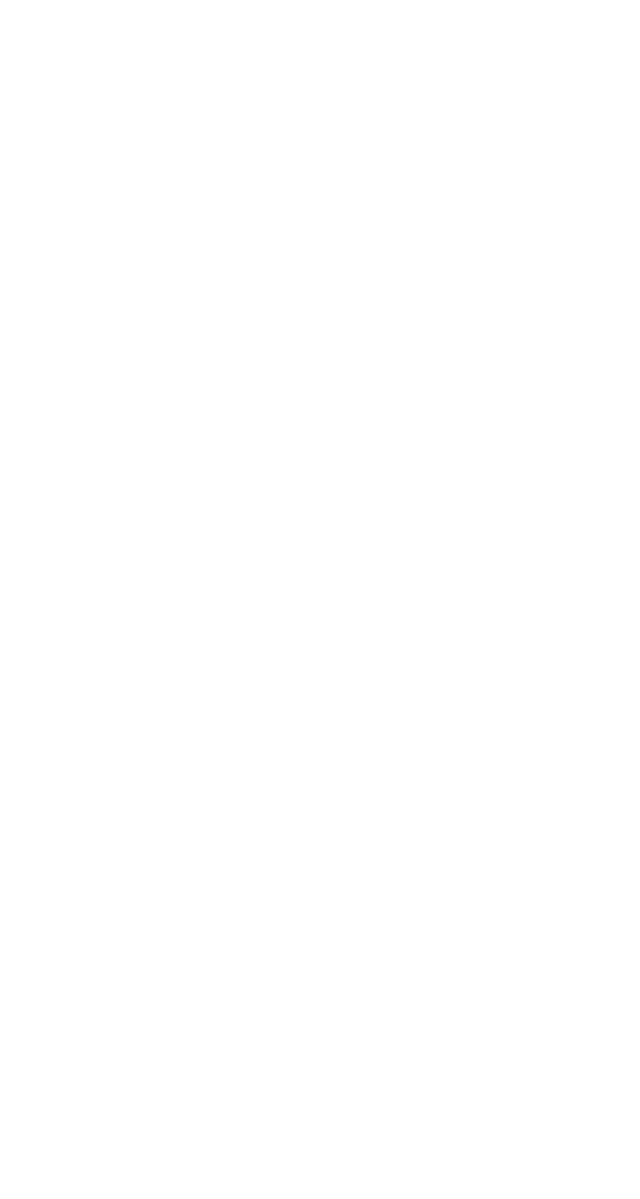
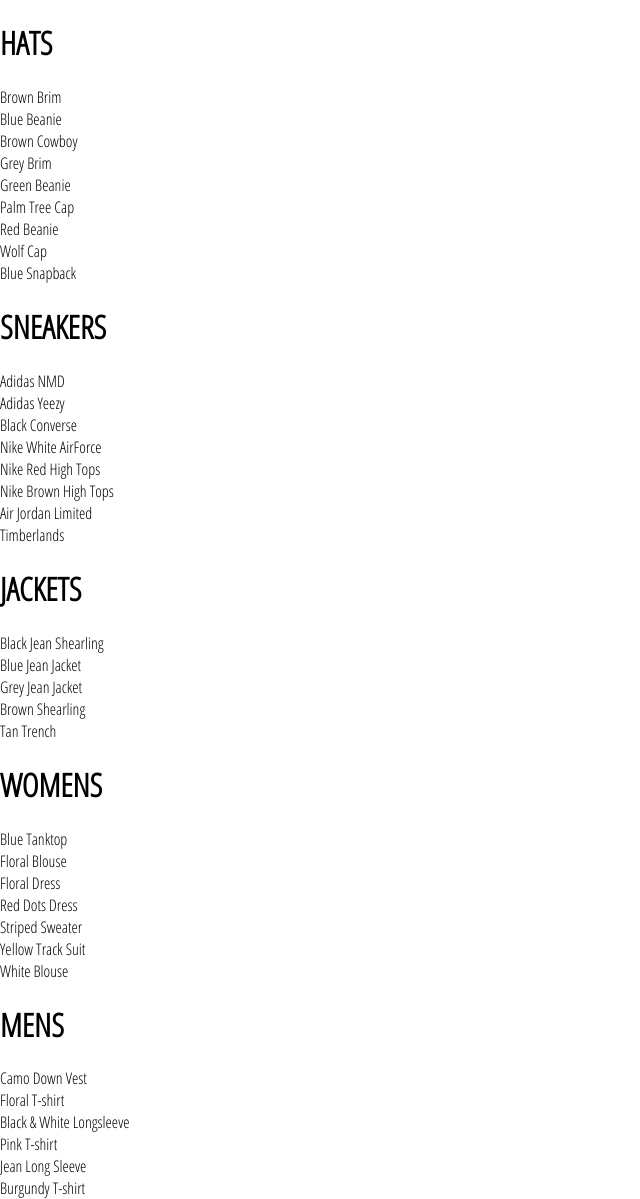
Before and after one commit to romansyhinskiy/CRNW-Clothing, a React (Create React App) app: page /shop in a window 1280 px wide. Shown: the whole page, without its empty margins (0-640 px from the left). Before the commit the page ends 800 px from the top, so only its background shows below. Built offline with nearby package versions, Linux system fonts and the light colour scheme.

Commit message:
add shop page and add shop collection data

```diff
--- a/src/App.js
+++ b/src/App.js
@@ -3,17 +3,16 @@
 
 import './App.css';
 import HomePage from './pages/homepage/homepage.component';
+import ShopPage from "./pages/homepage/shop/shop.components"
 
-const HatsPage = () => (
-  <h1>Hats</h1>
-)
+
 
 function App() {
   return (
     <div>
       <Switch>
         <Route exact path="/" component={HomePage}/>
-        <Route path="/hats" component={HatsPage}/>
+        <Route path="/shop" component={ShopPage}/>
       </Switch>
     </div>
   );
--- /dev/null
+++ b/src/components/collection-preview/collection-preview.component.jsx
@@ -0,0 +1,13 @@
+import React from "react"
+
+const CollectionPreview = ({title, items}) => (
+    <div className="collection-preview">
+        <h1 className="title">{title.toUpperCase()}</h1>
+        <div className="preview">
+            {items.map(item => (
+                <div key={item.id}>{item.name}</div>
+            ))}
+        </div>
+    </div>
+)
+export default CollectionPreview;
--- /dev/null
+++ b/src/pages/homepage/shop/shop-data.js
@@ -0,0 +1,248 @@
+const SHOP_DATA = [
+    {
+      id: 1,
+      title: 'Hats',
+      routeName: 'hats',
+      items: [
+        {
+          id: 1,
+          name: 'Brown Brim',
+          imageUrl: 'https://i.ibb.co/ZYW3VTp/brown-brim.png',
+          price: 25
+        },
+        {
+          id: 2,
+          name: 'Blue Beanie',
+          imageUrl: 'https://i.ibb.co/ypkgK0X/blue-beanie.png',
+          price: 18
+        },
+        {
+          id: 3,
+          name: 'Brown Cowboy',
+          imageUrl: 'https://i.ibb.co/QdJwgmp/brown-cowboy.png',
+          price: 35
+        },
+        {
+          id: 4,
+          name: 'Grey Brim',
+          imageUrl: 'https://i.ibb.co/RjBLWxB/grey-brim.png',
+          price: 25
+        },
+        {
+          id: 5,
+          name: 'Green Beanie',
+          imageUrl: 'https://i.ibb.co/YTjW3vF/green-beanie.png',
+          price: 18
+        },
+        {
+          id: 6,
+          name: 'Palm Tree Cap',
+          imageUrl: 'https://i.ibb.co/rKBDvJX/palm-tree-cap.png',
+          price: 14
+        },
+        {
+          id: 7,
+          name: 'Red Beanie',
+          imageUrl: 'https://i.ibb.co/bLB646Z/red-beanie.png',
+          price: 18
+        },
+        {
+          id: 8,
+          name: 'Wolf Cap',
+          imageUrl: 'https://i.ibb.co/1f2nWMM/wolf-cap.png',
+          price: 14
+        },
+        {
+          id: 9,
+          name: 'Blue Snapback',
+          imageUrl: 'https://i.ibb.co/X2VJP2W/blue-snapback.png',
+          price: 16
+        }
+      ]
+    },
+    {
+      id: 2,
+      title: 'Sneakers',
+      routeName: 'sneakers',
+      items: [
+        {
+          id: 1,
+          name: 'Adidas NMD',
+          imageUrl: 'https://i.ibb.co/0s3pdnc/adidas-nmd.png',
+          price: 220
+        },
+        {
+          id: 2,
+          name: 'Adidas Yeezy',
+          imageUrl: 'https://i.ibb.co/dJbG1cT/yeezy.png',
+          price: 280
+        },
+        {
+          id: 3,
+          name: 'Black Converse',
+          imageUrl: 'https://i.ibb.co/bPmVXyP/black-converse.png',
+          price: 110
+        },
+        {
+          id: 4,
+          name: 'Nike White AirForce',
+          imageUrl: 'https://i.ibb.co/1RcFPk0/white-nike-high-tops.png',
+          price: 160
+        },
+        {
+          id: 5,
+          name: 'Nike Red High Tops',
+          imageUrl: 'https://i.ibb.co/QcvzydB/nikes-red.png',
+          price: 160
+        },
+        {
+          id: 6,
+          name: 'Nike Brown High Tops',
+          imageUrl: 'https://i.ibb.co/fMTV342/nike-brown.png',
+          price: 160
+        },
+        {
+          id: 7,
+          name: 'Air Jordan Limited',
+          imageUrl: 'https://i.ibb.co/w4k6Ws9/nike-funky.png',
+          price: 190
+        },
+        {
+          id: 8,
+          name: 'Timberlands',
+          imageUrl: 'https://i.ibb.co/Mhh6wBg/timberlands.png',
+          price: 200
+        }
+      ]
+    },
+    {
+      id: 3,
+      title: 'Jackets',
+      routeName: 'jackets',
+      items: [
+        {
+          id: 1,
+          name: 'Black Jean Shearling',
+          imageUrl: 'https://i.ibb.co/XzcwL5s/black-shearling.png',
+          price: 125
+        },
+        {
+          id: 2,
+          name: 'Blue Jean Jacket',
+          imageUrl: 'https://i.ibb.co/mJS6vz0/blue-jean-jacket.png',
+          price: 90
+        },
+        {
+          id: 3,
+          name: 'Grey Jean Jacket',
+          imageUrl: 'https://i.ibb.co/N71k1ML/grey-jean-jacket.png',
+          price: 90
+        },
+        {
+          id: 4,
+          name: 'Brown Shearling',
+          imageUrl: 'https://i.ibb.co/s96FpdP/brown-shearling.png',
+          price: 165
+        },
+        {
+          id: 5,
+          name: 'Tan Trench',
+          imageUrl: 'https://i.ibb.co/M6hHc3F/brown-trench.png',
+          price: 185
+        }
+      ]
+    },
+    {
+      id: 4,
+      title: 'Womens',
+      routeName: 'womens',
+      items: [
+        {
+          id: 1,
+          name: 'Blue Tanktop',
+          imageUrl: 'https://i.ibb.co/7CQVJNm/blue-tank.png',
+          price: 25
+        },
+        {
+          id: 2,
+          name: 'Floral Blouse',
+          imageUrl: 'https://i.ibb.co/4W2DGKm/floral-blouse.png',
+          price: 20
+        },
+        {
+          id: 3,
+          name: 'Floral Dress',
+          imageUrl: 'https://i.ibb.co/KV18Ysr/floral-skirt.png',
+          price: 80
+        },
+        {
+          id: 4,
+          name: 'Red Dots Dress',
+          imageUrl: 'https://i.ibb.co/N3BN1bh/red-polka-dot-dress.png',
+          price: 80
+        },
+        {
+          id: 5,
+          name: 'Striped Sweater',
+          imageUrl: 'https://i.ibb.co/KmSkMbH/striped-sweater.png',
+          price: 45
+        },
+        {
+          id: 6,
+          name: 'Yellow Track Suit',
+          imageUrl: 'https://i.ibb.co/v1cvwNf/yellow-track-suit.png',
+          price: 135
+        },
+        {
+          id: 7,
+          name: 'White Blouse',
+          imageUrl: 'https://i.ibb.co/qBcrsJg/white-vest.png',
+          price: 20
+        }
+      ]
+    },
+    {
+      id: 5,
+      title: 'Mens',
+      routeName: 'mens',
+      items: [
+        {
+          id: 1,
+          name: 'Camo Down Vest',
+          imageUrl: 'https://i.ibb.co/xJS0T3Y/camo-vest.png',
+          price: 325
+        },
+        {
+          id: 2,
+          name: 'Floral T-shirt',
+          imageUrl: 'https://i.ibb.co/qMQ75QZ/floral-shirt.png',
+          price: 20
+        },
+        {
+          id: 3,
+          name: 'Black & White Longsleeve',
+          imageUrl: 'https://i.ibb.co/55z32tw/long-sleeve.png',
+          price: 25
+        },
+        {
+          id: 4,
+          name: 'Pink T-shirt',
+          imageUrl: 'https://i.ibb.co/RvwnBL8/pink-shirt.png',
+          price: 25
+        },
+        {
+          id: 5,
+          name: 'Jean Long Sleeve',
+          imageUrl: 'https://i.ibb.co/VpW4x5t/roll-up-jean-shirt.png',
+          price: 40
+        },
+        {
+          id: 6,
+          name: 'Burgundy T-shirt',
+          imageUrl: 'https://i.ibb.co/mh3VM1f/polka-dot-shirt.png',
+          price: 25
+        }
+      ]
+    }
+  ]
+  export default SHOP_DATA;
--- /dev/null
+++ b/src/pages/homepage/shop/shop.components.jsx
@@ -0,0 +1,25 @@
+import React from "react"
+
+import SHOP_DATA from './shop-data'
+import CollectionPreview from '../../../components/collection-preview/collection-preview.component'
+
+export default class ShopPage extends React.Component {
+    constructor(props){
+        super(props);
+
+        this.state = {
+            collections: SHOP_DATA
+        }
+    }
+
+    render(){
+        const {collections} = this.state;
+        return(
+            <div className="shop-page">
+                {collections.map(({id, ...otherCollectionProps}) => (
+                    <CollectionPreview key={id} {...otherCollectionProps} />
+                ))}
+            </div>
+        )
+    }
+}
```
Also changed, not shown: 1 other file (tests, documents, lock files or other folders).
